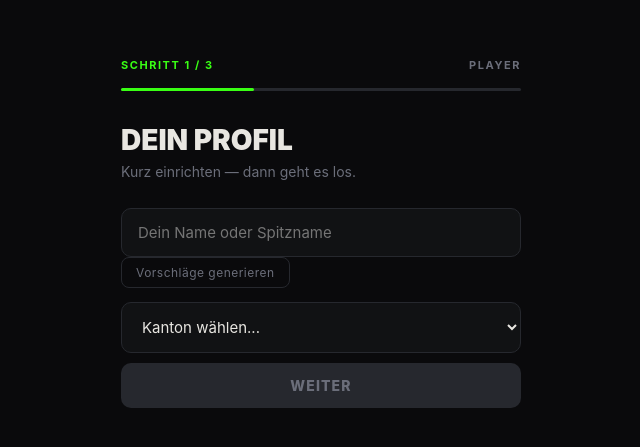
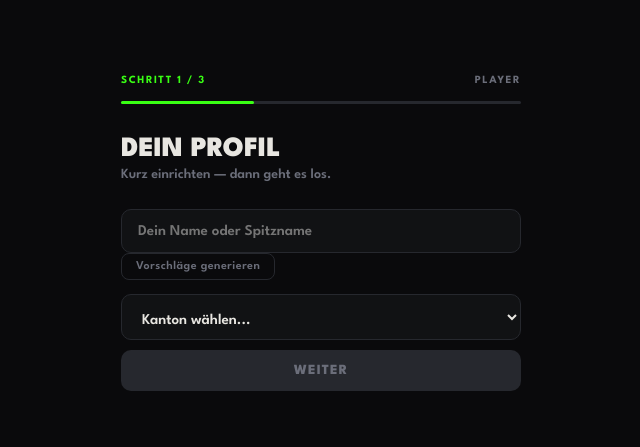
Before and after one commit to PingPongLounge/pingponglounge-player, a Next.js app: page /onboarding in a window 1280 px wide. Shown: the part 167-614 px from the top of the page, without its empty margins (319-959 px from the left). Built offline with nearby package versions, Linux system fonts and the light colour scheme.

Commit message:
fix: CSS import + LogoutButton

```diff
--- a/app/globals.css
+++ b/app/globals.css
@@ -1,29 +1,4 @@
+@import url("https://fonts.googleapis.com/css2?family=League+Spartan:wght@900;800;700;600&display=swap");
 * { box-sizing: border-box; margin: 0; padding: 0; }
-@import url('https://fonts.googleapis.com/css2?family=League+Spartan:wght@300;400;600;700;800;900&display=swap');
-
-:root {
-  --green: #39FF14;
-  --green-dim: rgba(57,255,20,0.12);
-  --green-glow: rgba(57,255,20,0.25);
-  --cream: #F5F1E8;
-  --dark: #0A0A0C;
-  --surface: #111214;
-  --card: #15161A;
-  --raised: #1C1E23;
-  --border: #26282E;
-  --muted: #6B6E7A;
-  --text: #E8E6E1;
-}
-
-body {
-  font-family: 'League Spartan', 'Inter', system-ui, sans-serif;
-  background: var(--dark);
-  color: var(--text);
-  -webkit-font-smoothing: antialiased;
-}
-
-/* Level colors */
-.level-locker  { color: #3FA9FF; }
-.level-hobby   { color: #2FD08A; }
-.level-fortgeschritten { color: #FF9F2E; }
-.level-competitive { color: #39FF14; }
+:root { --green: #39FF14; --dark: #0A0A0C; --card: #15161A; --border: #26282E; --muted: #6B6E7A; --text: #E8E6E1; }
+body { font-family: "League Spartan", system-ui, sans-serif; background: #0A0A0C; color: #E8E6E1; -webkit-font-smoothing: antialiased; }
```
Also changed, not shown: app/components/LogoutButton.tsx (+1 -6 lines).
